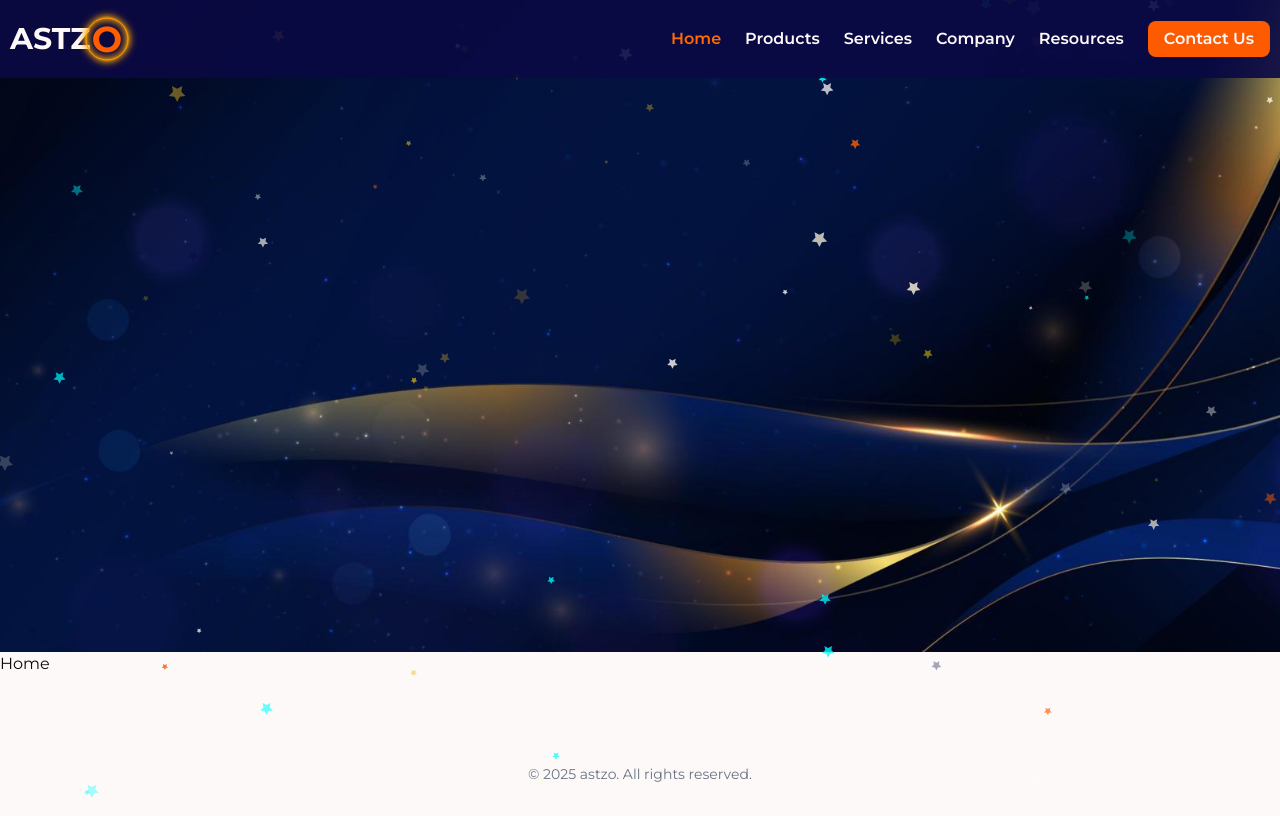
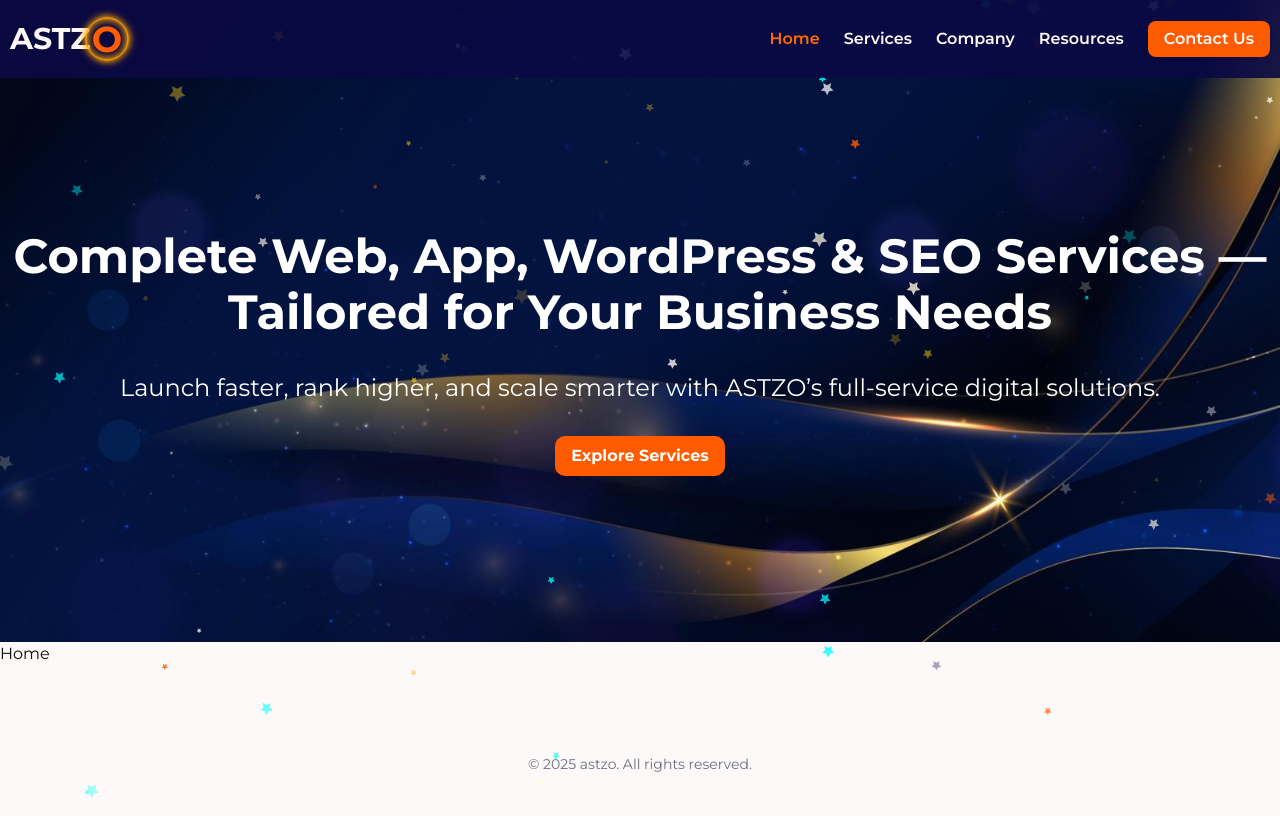
Before and after one commit to astzo/astzoweb, a Next.js app: page / in a window 1280 px wide. Built offline with nearby package versions, Linux system fonts and the light colour scheme.

Commit message:
Banner done

```diff
--- a/package.json
+++ b/package.json
@@ -18,9 +18,9 @@
     "@tsparticles/slim": "^3.8.1",
     "class-variance-authority": "^0.7.1",
     "clsx": "^2.1.1",
-    "cobe": "^0.6.3",
     "lucide-react": "^0.503.0",
     "motion": "^12.7.4",
+    "cobe": "^0.6.3",
     "next": "15.3.1",
     "react": "^19.0.0",
     "react-dom": "^19.0.0",
--- /dev/null
+++ b/src/app/(main)/services/page.tsx
@@ -0,0 +1,11 @@
+import React from 'react';
+
+const page = () => {
+    return (
+        <div className='pt-[78px]'>
+            Services page
+        </div>
+    );
+};
+
+export default page;
--- a/src/components/frontend/home/Banner.tsx
+++ b/src/components/frontend/home/Banner.tsx
@@ -1,9 +1,23 @@
-import React from 'react';
+import Link from "next/link";
 
 const Banner = () => {
-    return (
-      <div className='w-full h-[90vh] -mt-[68px] bg-[url(/images/hero.jpg)] bg-cover bg-center bg-no-repeat'></div>
-    );
+  return (
+    <div className='w-full min-h-[500px] h-[90vh] -mt-[78px] bg-[url(/images/hero.jpg)] bg-cover bg-center bg-no-repeat flex flex-col justify-center items-center text-white text-center'>
+      <div className='container mx-auto flex flex-col justify-center items-center pt-[140px] text-center space-y-4 md:space-y-8 px-2.5 z-40'>
+        <h1 className='text-xl sm:text-2xl md:text-3xl lg:text-4xl xl:text-5xl 2xl:text-6xl font-bold leading-8 md:leading-10 lg:leading-12 xl:leading-14 2xl:leading-20'>
+          Complete Web, App, WordPress & SEO Services — Tailored for Your
+          Business Needs
+        </h1>
+        <h4 className='text-base md:text-xl lg:text-2xl'>
+          Launch faster, rank higher, and scale smarter with ASTZO’s
+          full-service digital solutions.
+        </h4>
+        <Link href='/services' className='bg-accent px-4 py-2 rounded-lg font-bold hover:bg-accent/80 transition-all duration-200'>
+            Explore Services
+        </Link>
+      </div>
+    </div>
+  );
 };
 
 export default Banner;
--- a/src/components/frontend/shared/Navbar.tsx
+++ b/src/components/frontend/shared/Navbar.tsx
@@ -10,7 +10,7 @@ import { usePathname } from "next/navigation";
 
 const navItems = [
   { name: "Home", href: "/" },
-  { name: "Products", href: "/products" },
+  // { name: "Products", href: "/products" },
   { name: "Services", href: "/services" },
   {
     name: "Company",
@@ -25,11 +25,11 @@ const navItems = [
     name: "Resources",
     href: "#",
     subItems: [
-      { name: "Documentation", href: "/documentation" },
+      // { name: "Documentation", href: "/documentation" },
       { name: "Blog", href: "/blog" },
-      { name: "News", href: "/news" },
-      { name: "Product Update", href: "/product-update" },
-      { name: "Community & Support", href: "/community-and-support" },
+      // { name: "Product Update", href: "/product-update" },
+      { name: "Community", href: "/community" },
+      { name: "Support", href: "/support" },
     ],
   },
 ];
```
